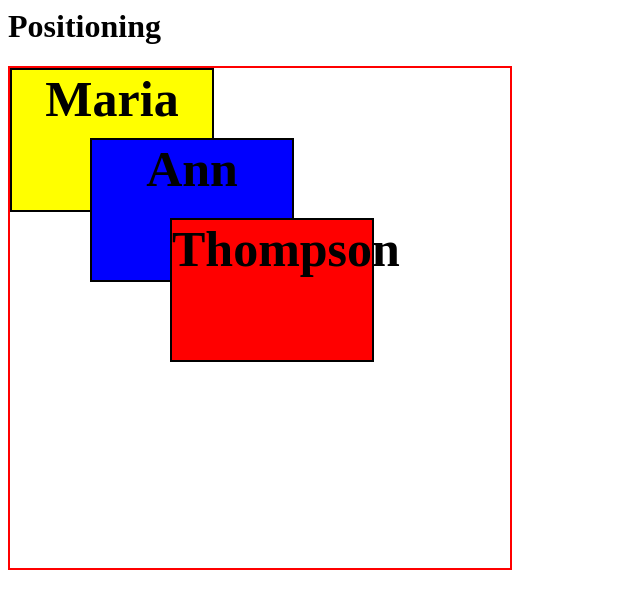
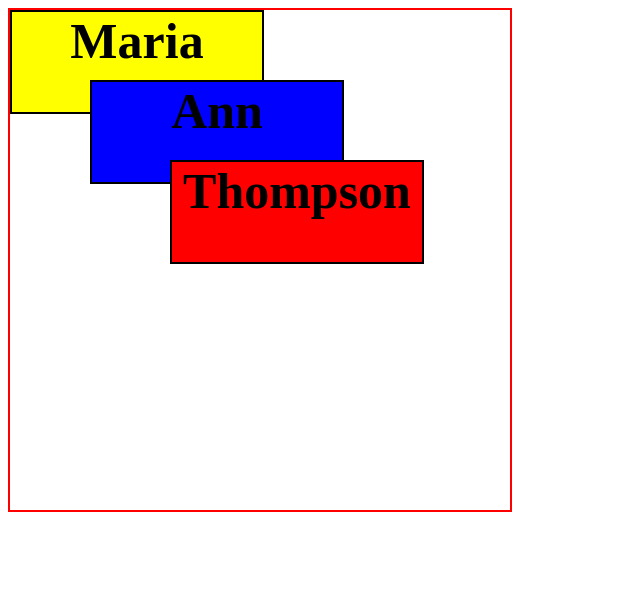
Before and after one commit to thomma20/thomma20.github.io, a plain HTML site: page positioning.html in a window 1280 px wide. Shown: the whole page, without its empty margins (0-640 px from the left). Drawn offline with Linux system fonts and the light colour scheme.

Commit message:
Update positioning.html

```diff
--- a/positioning.html
+++ b/positioning.html
@@ -13,8 +13,8 @@
           }
 
           section {
-           width: 200px;
-           height: 140px;
+           width: 250px;
+           height: 100px;
            background-color: none;
            border: black;
            border-style: solid;
@@ -46,7 +46,6 @@
       </style>
    </head>
 <body>
-    <h1>Positioning</h1>
 
 <main>
       <section><b>Maria</b></section>
```
